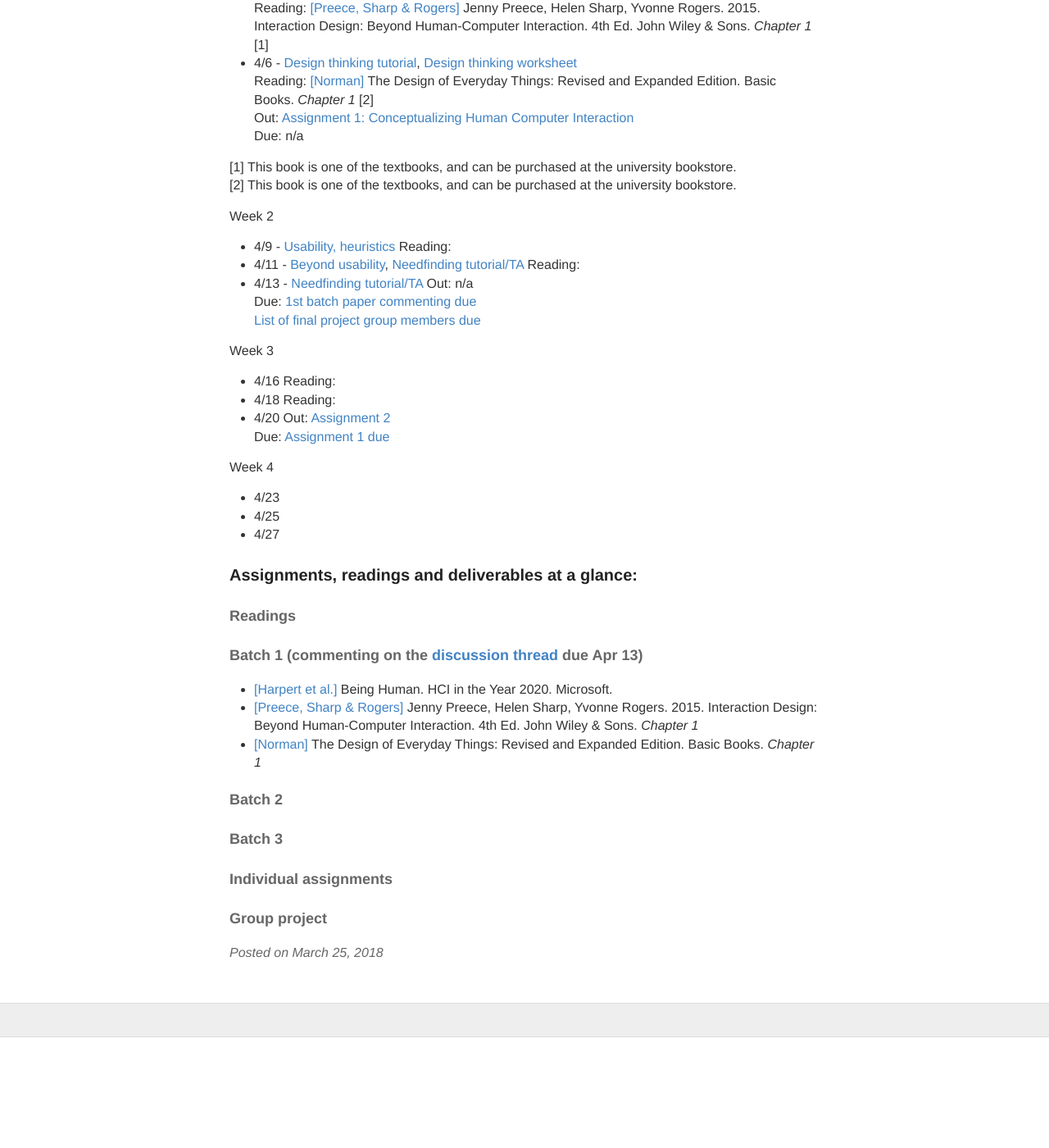
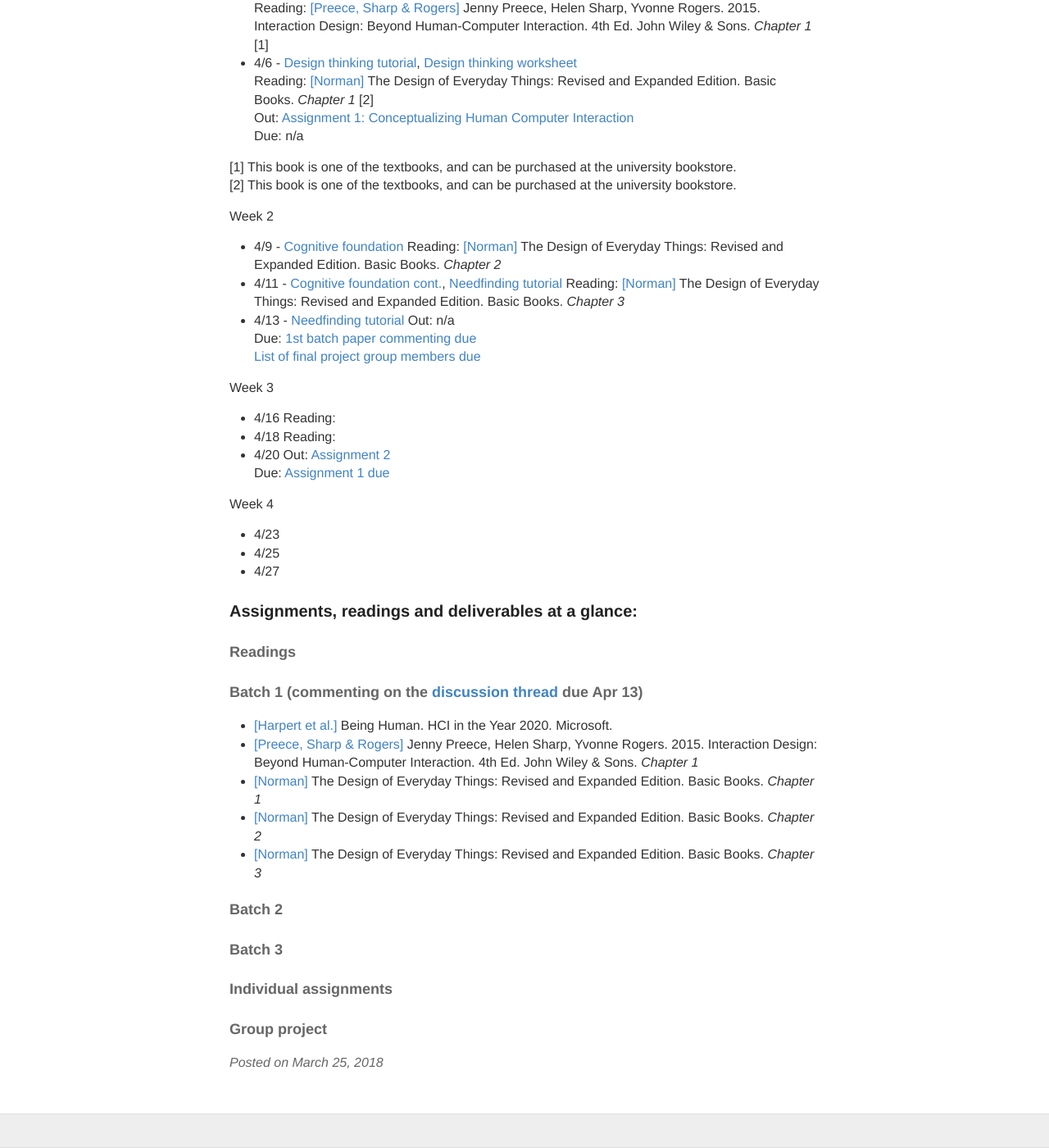
Before and after one commit to hciwang/hciwang.github.io, a Jekyll site: the page built from _posts/2018-3-25-lectures.md, in a window 1280 px wide and 1400 px high, scrolled down 430 px. Shown: the whole window at 82% size. Built offline with Jekyll 4.4.1, drawn with Linux system fonts in a browser that asks for light colours; before the commit the page ends 1695 px from its top, so only the background shows below that.

Commit message:
Update 2018-3-25-lectures.md

```diff
--- a/_posts/2018-3-25-lectures.md
+++ b/_posts/2018-3-25-lectures.md
@@ -19,11 +19,11 @@ Due: n/a
 [2] This book is one of the textbooks, and can be purchased at the university bookstore.
 
 Week 2
-- 4/9 - [Usability, heuristics]()
-Reading:
-- 4/11 - [Beyond usability](), [Needfinding tutorial/TA]()
-Reading:
-- 4/13 - [Needfinding tutorial/TA]()
+- 4/9 - [Cognitive foundation](https://canvas.ucdavis.edu/files/3250608/download?download_frd=1)
+Reading: [[Norman]](https://www.basicbooks.com/titles/don-norman/the-design-of-everyday-things/9780465050659/) The Design of Everyday Things: Revised and Expanded Edition. Basic Books. *Chapter 2*
+- 4/11 - [Cognitive foundation cont.](https://canvas.ucdavis.edu/files/3250608/download?download_frd=1), [Needfinding tutorial]()
+Reading: [[Norman]](https://www.basicbooks.com/titles/don-norman/the-design-of-everyday-things/9780465050659/) The Design of Everyday Things: Revised and Expanded Edition. Basic Books. *Chapter 3*
+- 4/13 - [Needfinding tutorial]()
 Out: n/a
 Due: [1st batch paper commenting due]()
 [List of final project group members due]()
@@ -50,6 +50,8 @@ Week 4
 - [[Harpert et al.]](https://hxd.research.microsoft.com/work/being-human-human-computer-interaction-in-the-year-2020.php) Being Human. HCI in the Year 2020. Microsoft.
 - [[Preece, Sharp & Rogers]](http://www.id-book.com/) Jenny Preece, Helen Sharp, Yvonne Rogers. 2015. Interaction Design: Beyond Human-Computer Interaction. 4th Ed. John Wiley & Sons. *Chapter 1*
 - [[Norman]](https://www.basicbooks.com/titles/don-norman/the-design-of-everyday-things/9780465050659/) The Design of Everyday Things: Revised and Expanded Edition. Basic Books. *Chapter 1*
+- [[Norman]](https://www.basicbooks.com/titles/don-norman/the-design-of-everyday-things/9780465050659/) The Design of Everyday Things: Revised and Expanded Edition. Basic Books. *Chapter 2*
+- [[Norman]](https://www.basicbooks.com/titles/don-norman/the-design-of-everyday-things/9780465050659/) The Design of Everyday Things: Revised and Expanded Edition. Basic Books. *Chapter 3*
 
 #### Batch 2
 #### Batch 3
```
